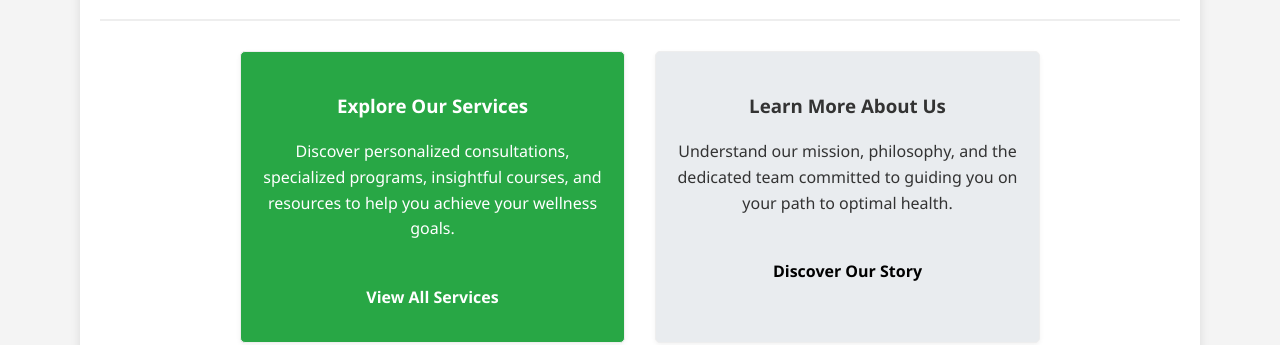
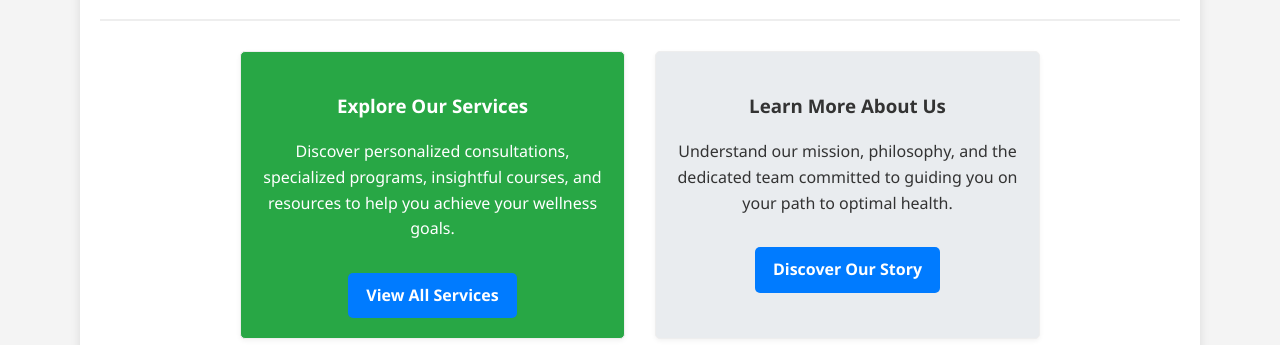
Before and after one commit to sevenpointfour/mywebsite, a website: page public/index.html in a window 1280 px wide. Shown: the part 456-801 px from the top of the page. Drawn offline with Linux system fonts and the light colour scheme; files whose address does not match are found by name.

Commit message:
CSS of all clickable buttons in the website  changed

```diff
--- a/public/css/main_style.css
+++ b/public/css/main_style.css
@@ -136,24 +136,23 @@ main {
     color: #0056b3;
 }
 
+/* Call-to-Action Button Styles */
 .cta-button {
     display: inline-block;
-    padding: 12px 24px;
-    color: #ffffff;
+    padding: 10px 18px;
+    margin-top: 15px;
+    background-color: #007bff; /* Default background color */
+    color: white !important; /* Ensure text is always readable on colored backgrounds */
     text-align: center;
     text-decoration: none;
     border-radius: 5px;
     font-weight: bold;
-    transition: background-color 0.3s ease;
+    transition: background-color 0.3s ease, transform 0.2s ease; /* Add transform to transition */
     border: none;
     cursor: pointer;
     font-size: 16px;
-    margin-top: 15px;
-    /* Retained from original style */
 }
 
-.cta-button.cta-green {
-    background-color: #28a745;
     /* A nice green color */
 }
 
```
